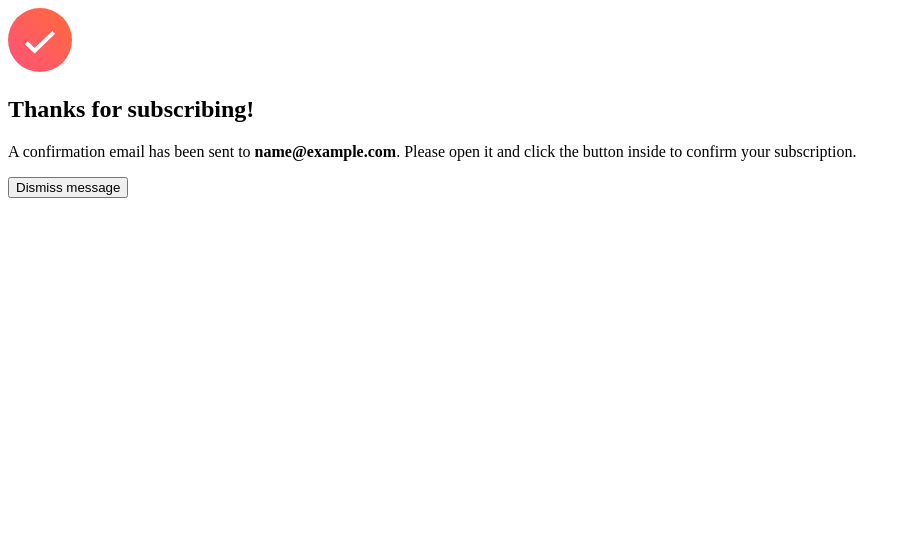
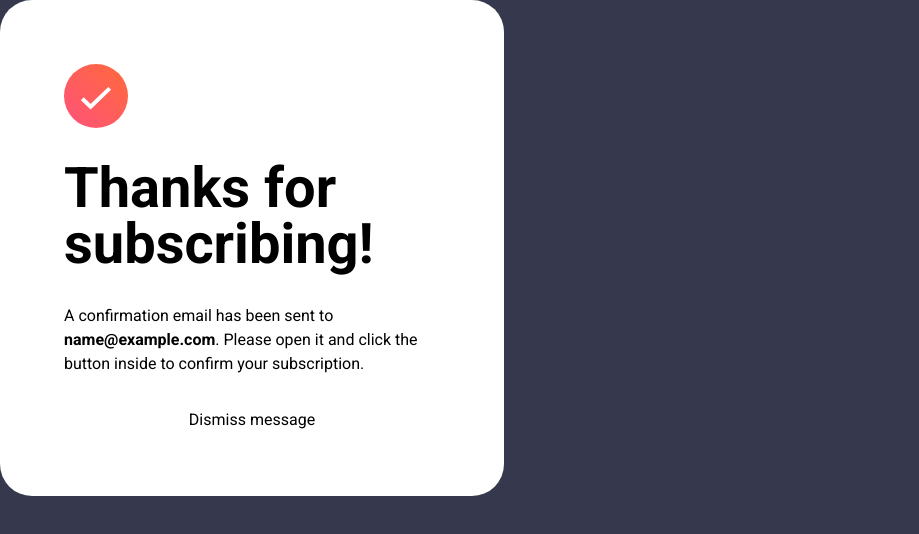
Before and after one commit to dionysia-lemonaki/newsletter-sign-up-form-with-success-message, a React (Vite) app: page / in a window 1280 px wide. Both pictures are taken after typing "name@example.com" into the empty fields and a click on the button "Subscribe to monthly newsletter". Shown: the top 534 px of the page, without its empty margins (0-919 px from the left). Built offline with nearby package versions, Linux system fonts and the light colour scheme.

Commit message:
style: add SuccessMessage component styles

```diff
--- a/src/components/SuccessMessage.tsx
+++ b/src/components/SuccessMessage.tsx
@@ -8,10 +8,12 @@ interface SuccessMessageProps {
 
 const SuccessMessage = ({ email, onReset }: SuccessMessageProps) => {
   return (
-    <div>
-      <img src={iconSuccess} alt="" />
-      <h2>Thanks for subscribing!</h2>
-      <p>
+    <div className="max-w-[31.5rem] bg-white rounded-4xl p-16 flex flex-col gap-8">
+      <img src={iconSuccess} alt="" width="64" height="64" />
+      <h2 className="text-[2.5rem] md:text-[3.5rem] leading-none font-bold">
+        Thanks for subscribing!
+      </h2>
+      <p className="text-base leading-[1.5] font-normal">
         A confirmation email has been sent to <strong>{email}</strong>. Please
         open it and click the button inside to confirm your subscription.
       </p>
--- /dev/null
+++ b/src/index.css
@@ -0,0 +1,18 @@
+@import "tailwindcss";
+
+@font-face {
+  font-family: "Roboto";
+  font-style: normal;
+  font-weight: 100 900;
+  font-display: swap;
+  src: url("/src/assets/fonts/Roboto-VariableFont.woff2") format("woff2");
+}
+
+:root {
+  --blue-700: hsl(235 18% 26%);
+}
+
+body {
+  font-family: "Roboto", sans-serif;
+  background-color: var(--blue-700);
+}
--- a/src/main.tsx
+++ b/src/main.tsx
@@ -2,6 +2,7 @@ import { StrictMode } from "react";
 import { createRoot } from "react-dom/client";
 
 import App from "./App";
+import "./index.css";
 
 const root = document.querySelector("#root");
 if (!root) throw new Error("Root not found");
```
Also changed, not shown: src/assets/fonts/Roboto-VariableFont.woff2 (added).
